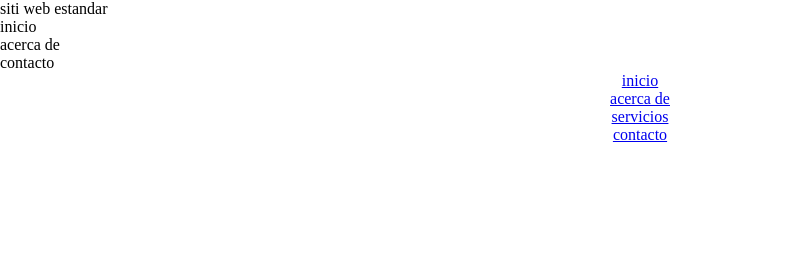
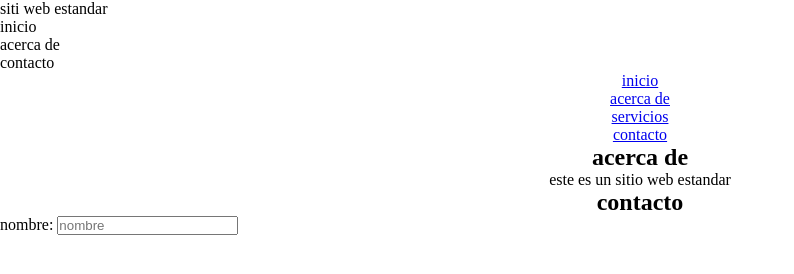
Before and after one commit to maxi790/pagina, a plain HTML site: page index.html in a window 1280 px wide. Shown: the whole page, without its empty margins (0-794 px from the left). Drawn offline with Linux system fonts and the light colour scheme.

Commit message:
guardado 8

```diff
--- a/index.html
+++ b/index.html
@@ -8,7 +8,7 @@
 </head>
 <body>
   <header>
-<div class="header-contzainer"
+<div class="header-container"
      <h1>siti web estandar</h1>
      <nav>
         <ol>
@@ -30,5 +30,23 @@
 
 
   </header>
+   <main>
+      <section>
+         <div>
+            <h2>acerca de </h2>
+            <p>este es un sitio web estandar</p>
+
+         </div>
+      </section>
+      <section>
+        <h2>contacto</h2>
+        <form>
+            <label for="nombre">nombre:</label>
+            <input type="text" name="nombre" placeholder="nombre">
+        </form>
+      </section>
+   </main>
+
+
 </body>
 </html>
--- a/style.css
+++ b/style.css
@@ -49,3 +49,13 @@ nav ul li a:hover{
     color: black;
     border-radius: 10px;
 }
+section{
+    padding: 32px o;
+}
+section h2,section p{
+    text-align: center;
+
+}
+section p{
+    padding: 0 40px;
+}
```
